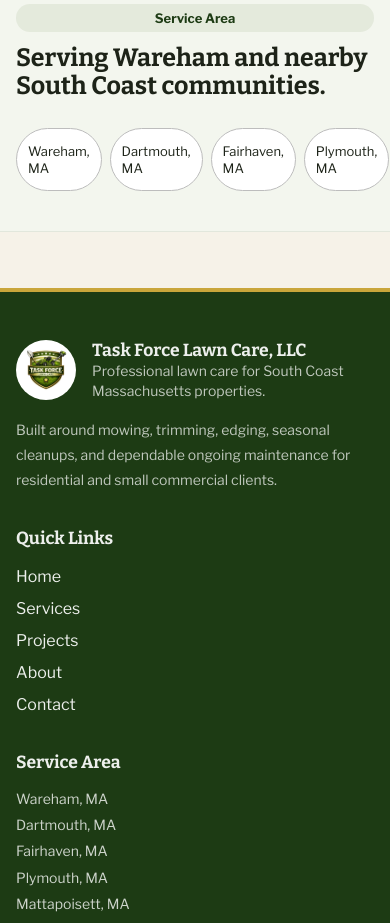
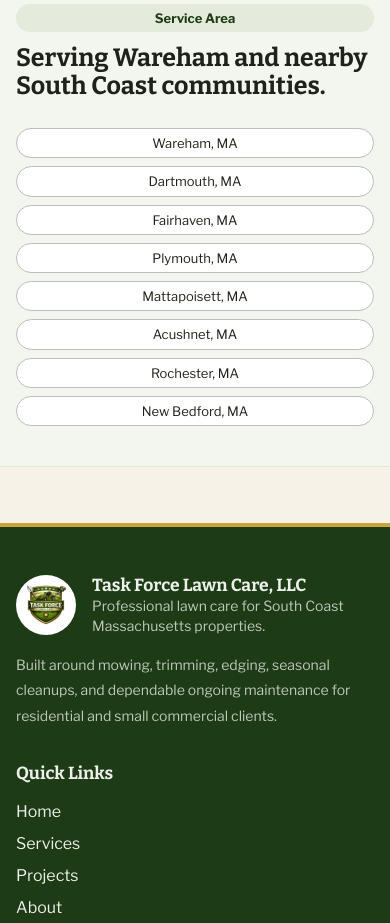
Before and after one commit to elevatewebnmarketing-hub/Task-Force-Lawn-Care, a React (Vite) app: page / in a window 390 px wide. Shown: the part 4740-5663 px from the top of the page. Built offline with nearby package versions, Linux system fonts and the light colour scheme.

Commit message:
Fix areas served chip layout on small screens

```diff
--- a/src/pages/ContactPage.jsx
+++ b/src/pages/ContactPage.jsx
@@ -69,11 +69,18 @@ function ContactPage() {
             <Typography variant="h4" sx={{ mb: 2.5 }}>
               Areas Served
             </Typography>
-            <Stack direction="row" spacing={1} useFlexGap flexWrap="wrap" sx={{ minWidth: 0 }}>
+            <Box
+              sx={{
+                minWidth: 0,
+                display: "grid",
+                gridTemplateColumns: { xs: "1fr", sm: "repeat(2, minmax(0, 1fr))" },
+                gap: 1,
+              }}
+            >
               {serviceArea.map((town) => (
-                <Chip key={town} label={`${town}, MA`} variant="outlined" />
+                <Chip key={town} label={`${town}, MA`} variant="outlined" sx={{ width: "100%", justifyContent: "center" }} />
               ))}
-            </Stack>
+            </Box>
           </CardContent>
         </Card>
       </Box>
--- a/src/pages/HomePage.jsx
+++ b/src/pages/HomePage.jsx
@@ -305,11 +305,24 @@ function HomePage() {
             />
             <Typography variant="h2">Serving Wareham and nearby South Coast communities.</Typography>
           </Stack>
-          <Stack direction="row" spacing={1} useFlexGap flexWrap="wrap" sx={{ maxWidth: 860, minWidth: 0 }}>
+          <Box
+            sx={{
+              maxWidth: 860,
+              minWidth: 0,
+              display: "grid",
+              gridTemplateColumns: { xs: "1fr", sm: "repeat(2, minmax(0, 1fr))", md: "repeat(3, minmax(0, 1fr))" },
+              gap: 1,
+            }}
+          >
             {serviceArea.map((town) => (
-              <Chip key={town} label={`${town}, MA`} variant="outlined" sx={{ bgcolor: "background.paper" }} />
+              <Chip
+                key={town}
+                label={`${town}, MA`}
+                variant="outlined"
+                sx={{ bgcolor: "background.paper", width: "100%", justifyContent: "center" }}
+              />
             ))}
-          </Stack>
+          </Box>
         </Container>
       </Box>
     </>
```
